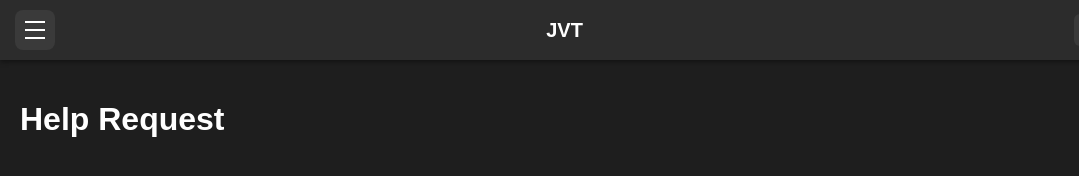
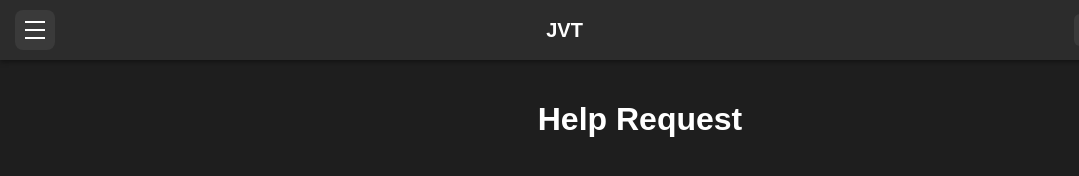
Before and after one commit to MattTheBot/JunoVizzyTeam.github.io, a plain HTML site: page help.html in a window 1280 px wide. Shown: the full height of the page, 0-1079 px from the left. Drawn offline with Linux system fonts and the light colour scheme.

Commit message:
Update help.html

```diff
--- a/help.html
+++ b/help.html
@@ -26,7 +26,7 @@ fetch('header.html')
 </script>
 
 <div class="content">
-<h1>Help Request</h1>
+<center><h1>Help Request</h1></center>
 
   <!-- Elfsight Form Builder | Untitled Form Builder -->
 <script src="https://elfsightcdn.com/platform.js" async></script>
```
